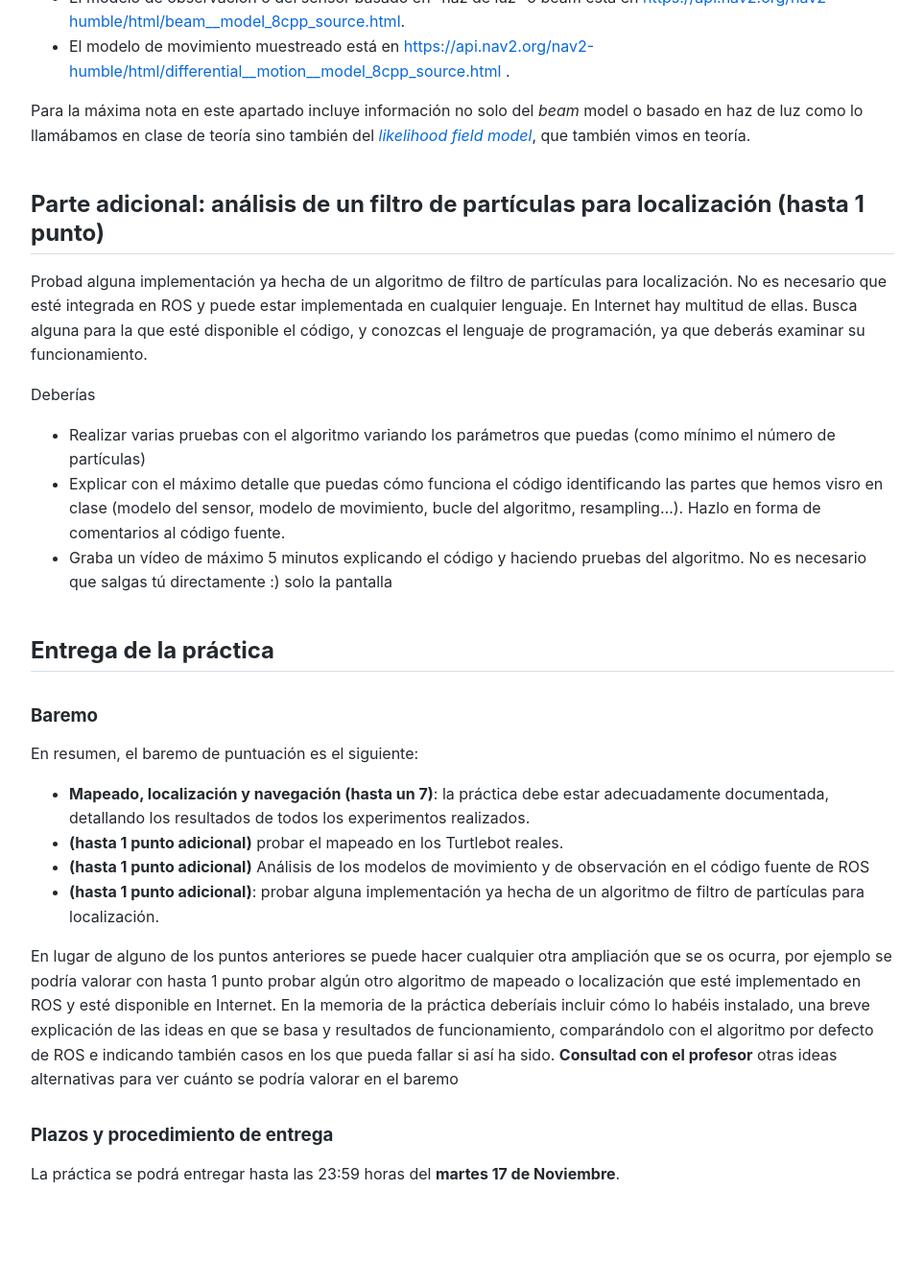
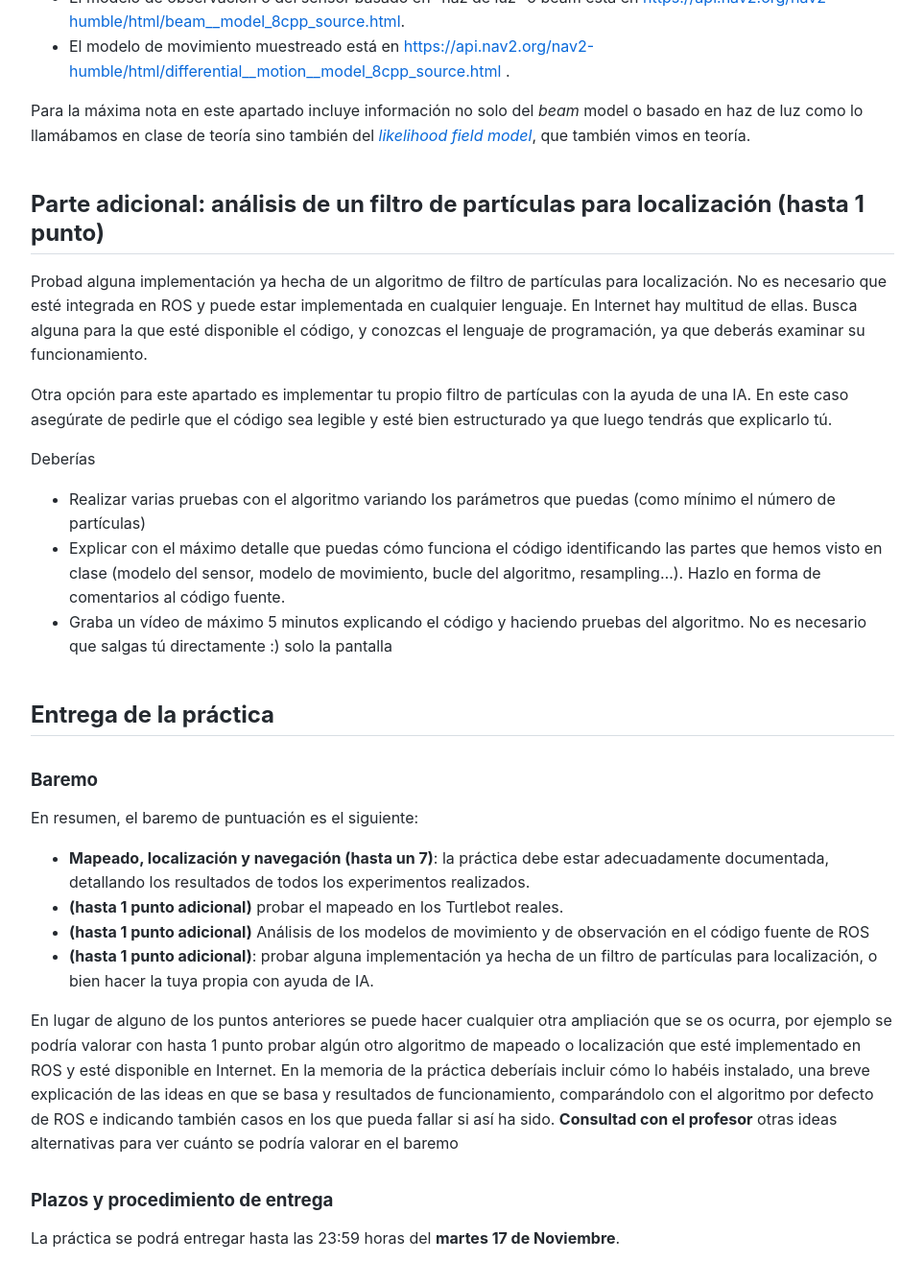
Before and after one commit to ottocol/robots_moviles_26_27, a Jekyll site: the page built from practicas/practica2.md, in a window 1280 px wide and 1400 px high, scrolled down 6232 px. Shown: the top 1339 px of the window at 96% size, without its empty margins (158-1121 px from the left). Built offline with Jekyll 4.4.1, drawn with Linux system fonts in a browser that asks for light colours; our own code applies the rules of GitHub Pages for plain Markdown files.

Commit message:
modificada parte adicional

```diff
--- a/practicas/practica2.md
+++ b/practicas/practica2.md
@@ -170,10 +170,12 @@ Para la máxima nota en este apartado incluye información no solo del *beam* mo
 
 Probad alguna implementación ya hecha de un algoritmo de filtro de partículas para localización. No es necesario que esté integrada en ROS y puede estar implementada en cualquier lenguaje. En Internet hay multitud de ellas. Busca alguna para la que esté disponible el código, y conozcas el lenguaje de programación, ya que deberás examinar su funcionamiento.
 
+Otra opción para este apartado es implementar tu propio filtro de partículas con la ayuda de una IA. En este caso asegúrate de pedirle que el código sea legible y esté bien estructurado ya que luego tendrás que explicarlo tú.
+
 Deberías
 
 + Realizar varias pruebas con el algoritmo variando los parámetros que puedas (como mínimo el número de partículas)
-+ Explicar con el máximo detalle que puedas cómo funciona el código identificando las partes que hemos visro en clase (modelo del sensor, modelo de movimiento, bucle del algoritmo, resampling...). Hazlo en forma de comentarios al código fuente.
++ Explicar con el máximo detalle que puedas cómo funciona el código identificando las partes que hemos visto en clase (modelo del sensor, modelo de movimiento, bucle del algoritmo, resampling...). Hazlo en forma de comentarios al código fuente.
 + Graba un vídeo de máximo 5 minutos explicando el código y haciendo pruebas del algoritmo. No es necesario que salgas tú directamente :) solo la pantalla
 
 ## Entrega de la práctica
@@ -185,7 +187,7 @@ En resumen, el baremo de puntuación es el siguiente:
 - **Mapeado, localización y navegación (hasta un 7)**: la práctica debe estar adecuadamente documentada, detallando los resultados de todos los experimentos realizados.
 - **(hasta 1 punto adicional)** probar el mapeado en los Turtlebot reales.
 - **(hasta 1 punto adicional)** Análisis de los modelos de movimiento y de observación en el código fuente de ROS
-- **(hasta 1 punto adicional)**: probar alguna implementación ya hecha de un algoritmo de filtro de partículas para localización.
+- **(hasta 1 punto adicional)**: probar alguna implementación ya hecha de un filtro de partículas para localización, o bien hacer la tuya propia con ayuda de IA.
 
 En lugar de alguno de los puntos anteriores se puede hacer cualquier otra ampliación que se os ocurra, por ejemplo se podría valorar con hasta 1 punto probar algún otro algoritmo de mapeado o localización que esté implementado en ROS y esté disponible en Internet. En la memoria de la práctica deberíais incluir cómo lo habéis instalado, una breve explicación de las ideas en que se basa y resultados de funcionamiento, comparándolo con el algoritmo por defecto de ROS e indicando también casos en los que pueda fallar si así ha sido.  **Consultad con el profesor** otras ideas alternativas para ver cuánto se podría valorar en el baremo
 
```
